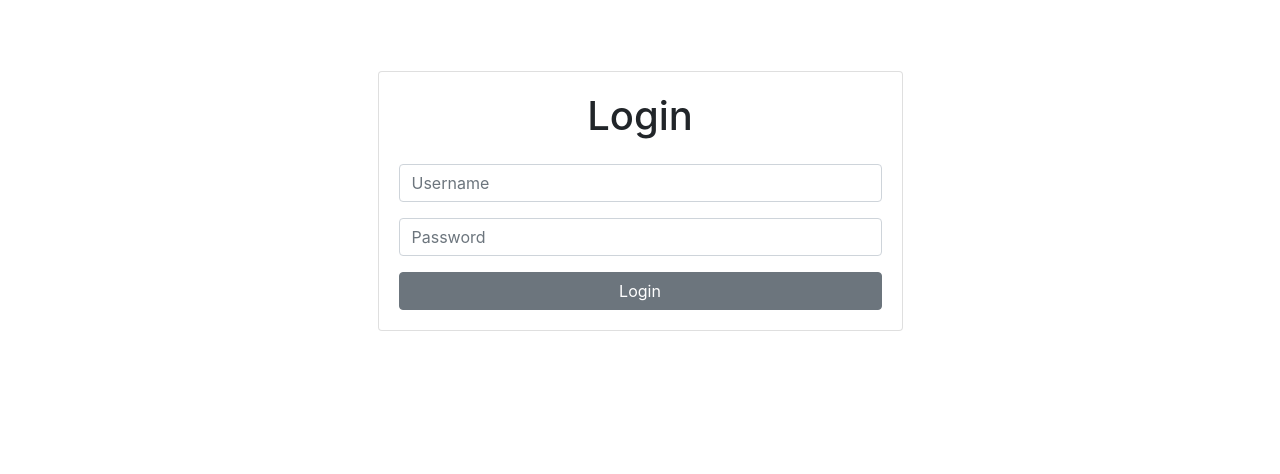
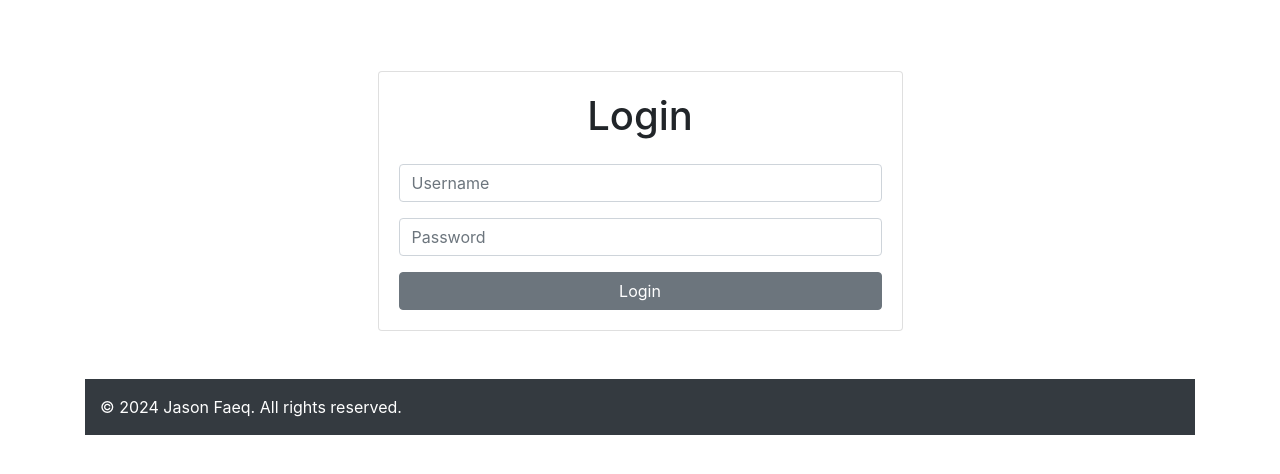
Before and after one commit to jasonfaeq/Asiacell-CRM, a Django app: page / in a window 1280 px wide. Shown: the part 57-531 px from the top of the page. Run offline with Django 5.2, Linux system fonts and the light colour scheme; some libraries are stand-ins or nearby versions.

Commit message:
footer with copyrights

```diff
--- a/website/templates/home.html
+++ b/website/templates/home.html
@@ -78,5 +78,16 @@
     </div>
     {% endif %}
 </div>
+{% block footer %}
+<footer class="bg-dark text-white  py-3 mt-5">
+    <div class="container">
+        <p class="mb-0">&copy; <span id="currentYear"></span> Jason Faeq. All rights reserved.</p>
+    </div>
+</footer>
 
+<script>
+    // Set the current year in the footer
+    document.getElementById('currentYear').textContent = new Date().getFullYear();
+</script>
 {% endblock %}
+{% endblock %}
```
